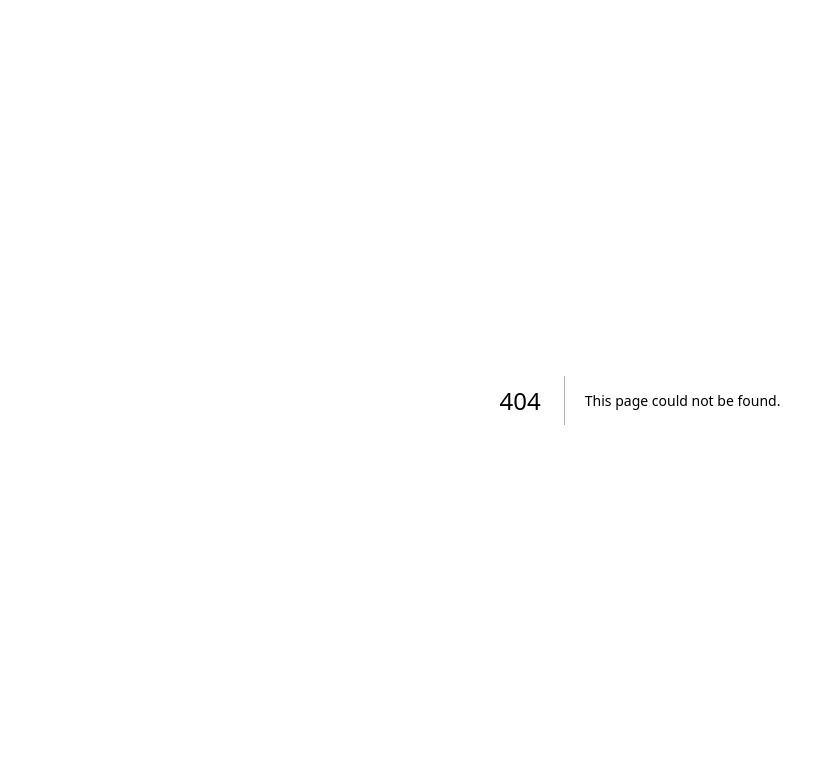
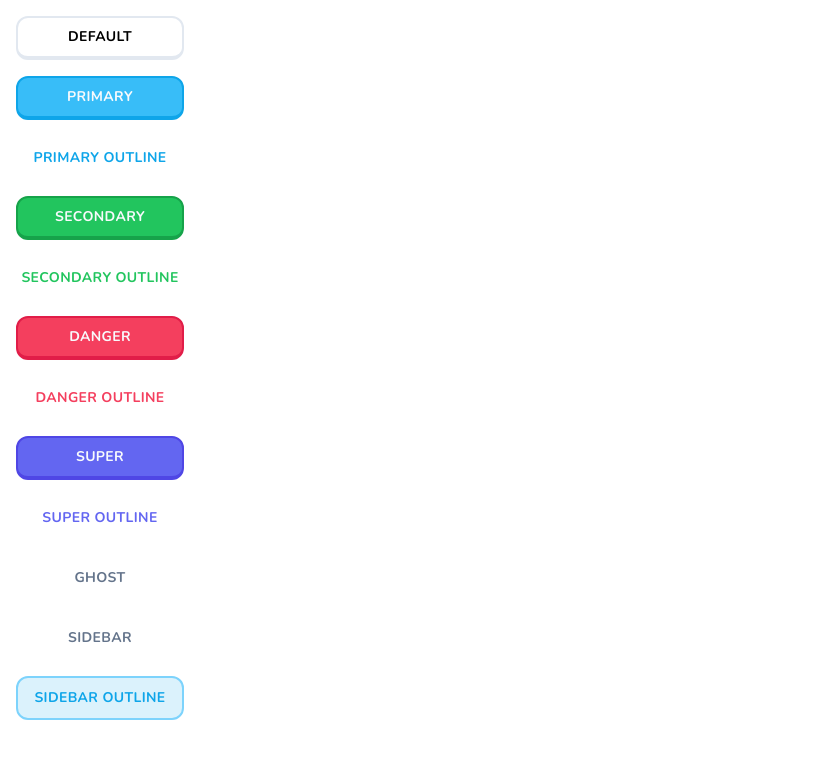
Before and after one commit to hiropi1224/duolingo-clone, a Next.js app: page /buttons in a window 1280 px wide. Before the commit this address had no page. Shown: the top 758 px of the page, without its empty margins (0-827 px from the left). Built offline with nearby package versions, Linux system fonts and the light colour scheme.

Commit message:
💄 shadcn-ui / button

```diff
--- /dev/null
+++ b/app/buttons/page.tsx
@@ -0,0 +1,20 @@
+import { Button } from "~/components/ui/button";
+
+export default function ButtonsPage() {
+  return (
+    <div className="flex max-w-[200px] flex-col space-y-4 p-4">
+      <Button>Default</Button>
+      <Button variant="primary">Primary</Button>
+      <Button variant="primaryOutline">Primary Outline</Button>
+      <Button variant="secondary">Secondary</Button>
+      <Button variant="secondaryOutline">Secondary Outline</Button>
+      <Button variant="danger">Danger</Button>
+      <Button variant="dangerOutline">Danger Outline</Button>
+      <Button variant="super">Super</Button>
+      <Button variant="superOutline">Super Outline</Button>
+      <Button variant="ghost">Ghost</Button>
+      <Button variant="sidebar">Sidebar</Button>
+      <Button variant="sidebarOutline">Sidebar Outline</Button>
+    </div>
+  );
+}
--- a/app/globals.css
+++ b/app/globals.css
@@ -2,32 +2,75 @@
 @tailwind components;
 @tailwind utilities;
 
-:root {
-  --foreground-rgb: 0, 0, 0;
-  --background-start-rgb: 214, 219, 220;
-  --background-end-rgb: 255, 255, 255;
-}
+@layer base {
+  :root {
+    --background: 0 0% 100%;
+    --foreground: 222.2 84% 4.9%;
 
-@media (prefers-color-scheme: dark) {
-  :root {
-    --foreground-rgb: 255, 255, 255;
-    --background-start-rgb: 0, 0, 0;
-    --background-end-rgb: 0, 0, 0;
+    --card: 0 0% 100%;
+    --card-foreground: 222.2 84% 4.9%;
+
+    --popover: 0 0% 100%;
+    --popover-foreground: 222.2 84% 4.9%;
+
+    --primary: 222.2 47.4% 11.2%;
+    --primary-foreground: 210 40% 98%;
+
+    --secondary: 210 40% 96.1%;
+    --secondary-foreground: 222.2 47.4% 11.2%;
+
+    --muted: 210 40% 96.1%;
+    --muted-foreground: 215.4 16.3% 46.9%;
+
+    --accent: 210 40% 96.1%;
+    --accent-foreground: 222.2 47.4% 11.2%;
+
+    --destructive: 0 84.2% 60.2%;
+    --destructive-foreground: 210 40% 98%;
+
+    --border: 214.3 31.8% 91.4%;
+    --input: 214.3 31.8% 91.4%;
+    --ring: 222.2 84% 4.9%;
+
+    --radius: 0.5rem;
+  }
+
+  .dark {
+    --background: 222.2 84% 4.9%;
+    --foreground: 210 40% 98%;
+
+    --card: 222.2 84% 4.9%;
+    --card-foreground: 210 40% 98%;
+
+    --popover: 222.2 84% 4.9%;
+    --popover-foreground: 210 40% 98%;
+
+    --primary: 210 40% 98%;
+    --primary-foreground: 222.2 47.4% 11.2%;
+
+    --secondary: 217.2 32.6% 17.5%;
+    --secondary-foreground: 210 40% 98%;
+
+    --muted: 217.2 32.6% 17.5%;
+    --muted-foreground: 215 20.2% 65.1%;
+
+    --accent: 217.2 32.6% 17.5%;
+    --accent-foreground: 210 40% 98%;
+
+    --destructive: 0 62.8% 30.6%;
+    --destructive-foreground: 210 40% 98%;
+
+    --border: 217.2 32.6% 17.5%;
+    --input: 217.2 32.6% 17.5%;
+    --ring: 212.7 26.8% 83.9%;
   }
 }
 
-body {
-  color: rgb(var(--foreground-rgb));
-  background: linear-gradient(
-      to bottom,
-      transparent,
-      rgb(var(--background-end-rgb))
-    )
-    rgb(var(--background-start-rgb));
-}
-
-@layer utilities {
-  .text-balance {
-    text-wrap: balance;
+@layer base {
+  * {
+    @apply border-border;
+  }
+  body {
+    @apply bg-background text-foreground;
   }
 }
--- a/app/layout.tsx
+++ b/app/layout.tsx
@@ -1,13 +1,15 @@
 import type { Metadata } from "next";
-import { Inter } from "next/font/google";
+import { Nunito } from "next/font/google";
 import "./globals.css";
-
-const inter = Inter({ subsets: ["latin"] });
 
 export const metadata: Metadata = {
   title: "Create Next App",
   description: "Generated by create next app",
 };
+
+const font = Nunito({
+  subsets: ["latin"],
+});
 
 export default function RootLayout({
   children,
@@ -15,8 +17,8 @@
   children: React.ReactNode;
 }>) {
   return (
-    <html lang="en">
-      <body className={inter.className}>{children}</body>
+    <html lang="ja">
+      <body className={font.className}>{children}</body>
     </html>
   );
 }
--- a/app/page.tsx
+++ b/app/page.tsx
@@ -1,7 +1,9 @@
+import { Button } from "~/components/ui/button";
+
 export default function Home() {
   return (
-    <main className="flex min-h-screen flex-col items-center justify-center p-24">
-      Hello, world
-    </main>
+    <div>
+      <Button>Click me</Button>
+    </div>
   );
 }
--- /dev/null
+++ b/components/ui/button.tsx
@@ -0,0 +1,69 @@
+import { Slot } from "@radix-ui/react-slot";
+import { cva, type VariantProps } from "class-variance-authority";
+import * as React from "react";
+
+import { cn } from "~/lib/utils";
+
+const buttonVariants = cva(
+  "inline-flex items-center justify-center whitespace-nowrap rounded-xl text-sm font-bold uppercase tracking-wide ring-offset-background transition-colors focus-visible:outline-none focus-visible:ring-2 focus-visible:ring-ring focus-visible:ring-offset-2 disabled:pointer-events-none disabled:opacity-50",
+  {
+    variants: {
+      variant: {
+        default:
+          "border-2 border-b-4 border-slate-200 bg-white text-black hover:bg-slate-100 active:border-b-2",
+        primary:
+          "border-2 border-b-4 border-sky-500 bg-sky-400 text-primary-foreground hover:bg-sky-400/90 active:border-b-0",
+        primaryOutline: "bg-white text-sky-500 hover:bg-slate-100",
+        secondary:
+          "border-2 border-b-4 border-green-600 bg-green-500 text-primary-foreground hover:bg-green-500/90 active:border-b-0",
+        secondaryOutline: "bg-white text-green-500 hover:bg-slate-100",
+        danger:
+          "border-2 border-b-4 border-rose-600 bg-rose-500 text-primary-foreground hover:bg-rose-500/90 active:border-b-0",
+        dangerOutline: "bg-white text-rose-500 hover:bg-slate-100",
+        super:
+          "border-2 border-b-4 border-indigo-600 bg-indigo-500 text-primary-foreground hover:bg-indigo-500/90 active:border-b-0",
+        superOutline: "bg-white text-indigo-500 hover:bg-slate-100",
+        ghost:
+          "border-0 border-transparent bg-transparent text-slate-500 hover:bg-slate-100",
+        sidebar:
+          "border-2 border-transparent bg-transparent text-slate-500 transition-none hover:bg-slate-100",
+        sidebarOutline:
+          "border-2 border-sky-300 bg-sky-500/15 text-sky-500 transition-none hover:bg-sky-500/20",
+      },
+      size: {
+        default: "h-11 px-4 py-2",
+        sm: "h-9 px-3",
+        lg: "h-12 px-8",
+        icon: "size-10",
+        rounded: "rounded-full",
+      },
+    },
+    defaultVariants: {
+      variant: "default",
+      size: "default",
+    },
+  }
+);
+
+export interface ButtonProps
+  extends React.ButtonHTMLAttributes<HTMLButtonElement>,
+    VariantProps<typeof buttonVariants> {
+  asChild?: boolean;
+}
+
+const Button = React.forwardRef<HTMLButtonElement, ButtonProps>(
+  ({ className, variant, size, asChild = false, ...props }, ref) => {
+    const Comp = asChild ? Slot : "button";
+
+    return (
+      <Comp
+        className={cn(buttonVariants({ variant, size, className }))}
+        ref={ref}
+        {...props}
+      />
+    );
+  }
+);
+Button.displayName = "Button";
+
+export { Button, buttonVariants };
--- /dev/null
+++ b/lib/utils.ts
@@ -0,0 +1,6 @@
+import { type ClassValue, clsx } from "clsx"
+import { twMerge } from "tailwind-merge"
+
+export function cn(...inputs: ClassValue[]) {
+  return twMerge(clsx(inputs))
+}
--- a/tailwind.config.ts
+++ b/tailwind.config.ts
@@ -1,20 +1,80 @@
-import type { Config } from "tailwindcss";
+import type { Config } from "tailwindcss"
 
-const config: Config = {
+const config = {
+  darkMode: ["class"],
   content: [
-    "./pages/**/*.{js,ts,jsx,tsx,mdx}",
-    "./components/**/*.{js,ts,jsx,tsx,mdx}",
-    "./app/**/*.{js,ts,jsx,tsx,mdx}",
-  ],
+    './pages/**/*.{ts,tsx}',
+    './components/**/*.{ts,tsx}',
+    './app/**/*.{ts,tsx}',
+    './src/**/*.{ts,tsx}',
+	],
+  prefix: "",
   theme: {
+    container: {
+      center: true,
+      padding: "2rem",
+      screens: {
+        "2xl": "1400px",
+      },
+    },
     extend: {
-      backgroundImage: {
-        "gradient-radial": "radial-gradient(var(--tw-gradient-stops))",
-        "gradient-conic":
-          "conic-gradient(from 180deg at 50% 50%, var(--tw-gradient-stops))",
+      colors: {
+        border: "hsl(var(--border))",
+        input: "hsl(var(--input))",
+        ring: "hsl(var(--ring))",
+        background: "hsl(var(--background))",
+        foreground: "hsl(var(--foreground))",
+        primary: {
+          DEFAULT: "hsl(var(--primary))",
+          foreground: "hsl(var(--primary-foreground))",
+        },
+        secondary: {
+          DEFAULT: "hsl(var(--secondary))",
+          foreground: "hsl(var(--secondary-foreground))",
+        },
+        destructive: {
+          DEFAULT: "hsl(var(--destructive))",
+          foreground: "hsl(var(--destructive-foreground))",
+        },
+        muted: {
+          DEFAULT: "hsl(var(--muted))",
+          foreground: "hsl(var(--muted-foreground))",
+        },
+        accent: {
+          DEFAULT: "hsl(var(--accent))",
+          foreground: "hsl(var(--accent-foreground))",
+        },
+        popover: {
+          DEFAULT: "hsl(var(--popover))",
+          foreground: "hsl(var(--popover-foreground))",
+        },
+        card: {
+          DEFAULT: "hsl(var(--card))",
+          foreground: "hsl(var(--card-foreground))",
+        },
+      },
+      borderRadius: {
+        lg: "var(--radius)",
+        md: "calc(var(--radius) - 2px)",
+        sm: "calc(var(--radius) - 4px)",
+      },
+      keyframes: {
+        "accordion-down": {
+          from: { height: "0" },
+          to: { height: "var(--radix-accordion-content-height)" },
+        },
+        "accordion-up": {
+          from: { height: "var(--radix-accordion-content-height)" },
+          to: { height: "0" },
+        },
+      },
+      animation: {
+        "accordion-down": "accordion-down 0.2s ease-out",
+        "accordion-up": "accordion-up 0.2s ease-out",
       },
     },
   },
-  plugins: [],
-};
-export default config;
+  plugins: [require("tailwindcss-animate")],
+} satisfies Config
+
+export default config
```
Also changed, not shown: package.json (+7 -1 lines), components.json (added), 1 other file (tests, documents, lock files or other folders).
